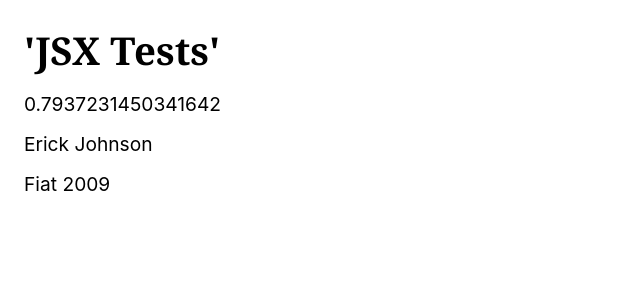
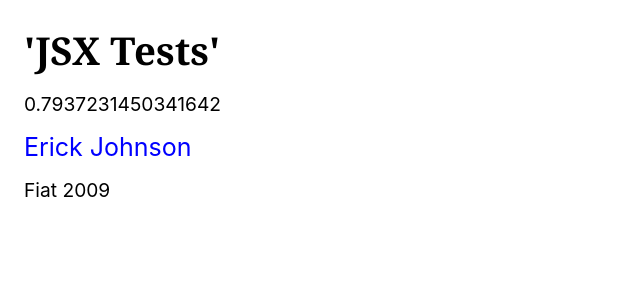
Before and after one commit to erickjohnson/origamid-react, a React (Create React App) app in the folder meuapp/: page / in a window 1280 px wide. Shown: the top 300 px of the page, without its empty margins (0-640 px from the left). Built offline with nearby package versions, Linux system fonts and the light colour scheme.

Commit message:
style in jsx

```diff
--- a/meuapp/src/App.js
+++ b/meuapp/src/App.js
@@ -14,11 +14,16 @@ function App() {
     year: '2009'
   }
 
+  const Style = {
+    fontSize: '25px',
+    color: 'blue'
+  }
+
   return (
     <>
       {title}
       <p className={active ? 'ativo' : ''}>{random}</p>
-      <p>{showNameLastName('Johnson')}</p>
+      <p style={Style}>{showNameLastName('Johnson')}</p>
       <p>
         {car.marca} {car.year}
       </p>
```
